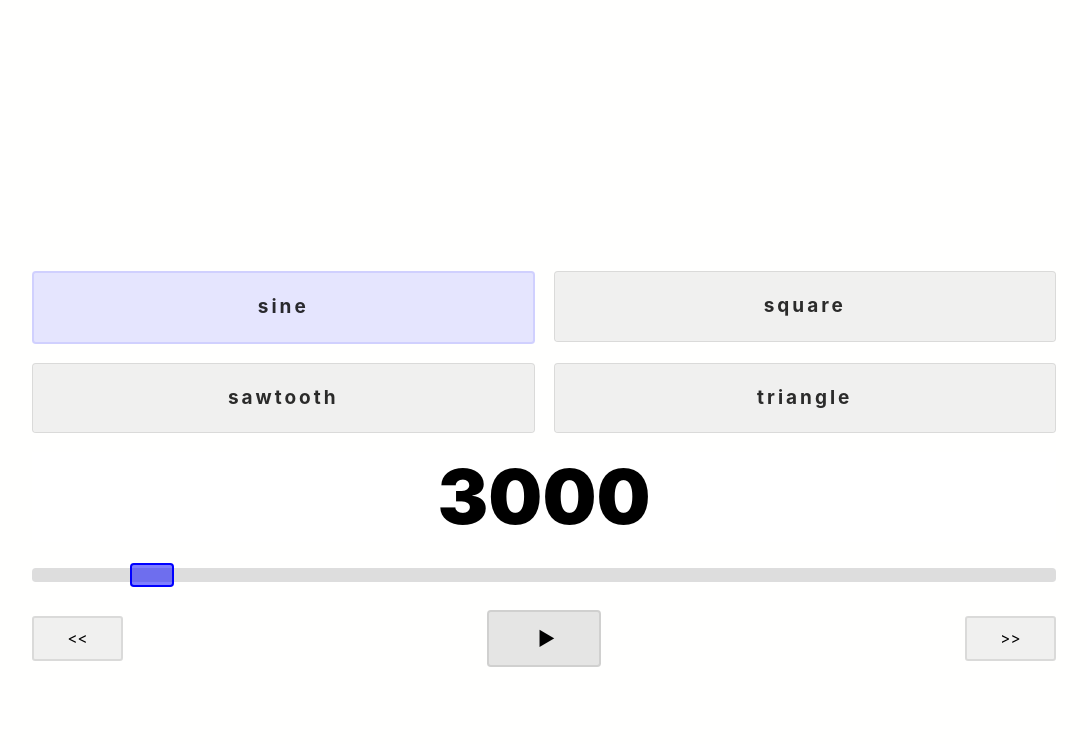
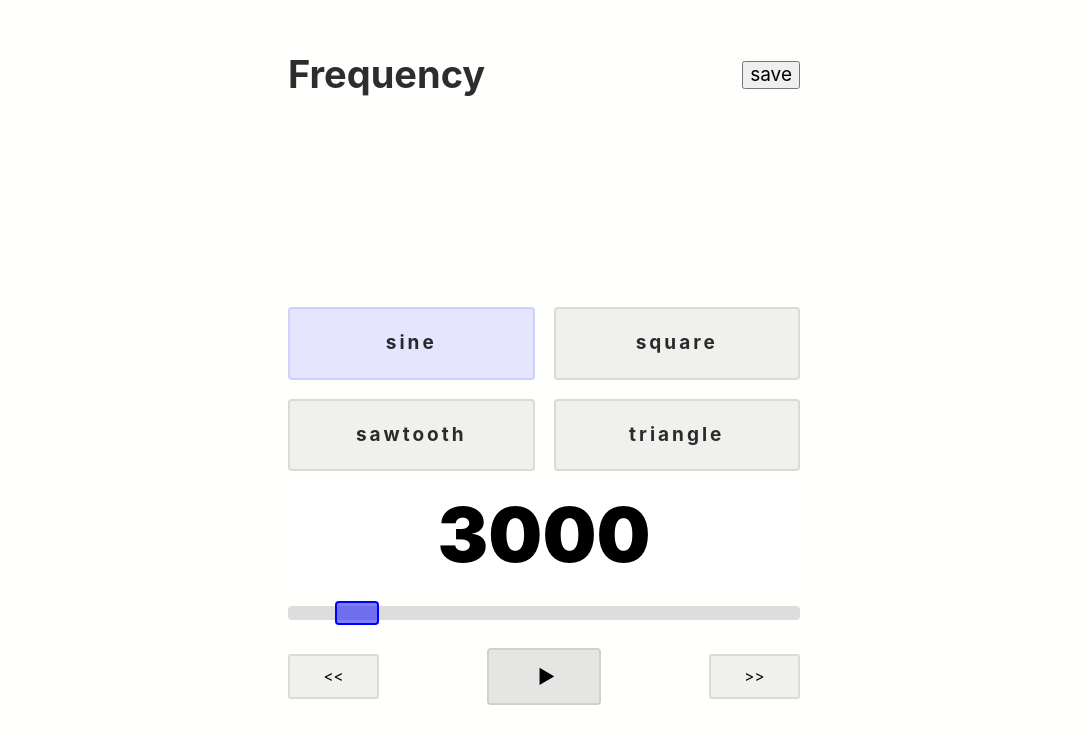
Before and after one commit to ninest/Frequency, a Vue app: page / in a window 1280 px wide. Shown: the top 744 px of the page, without its empty margins (96-1183 px from the left). Built offline with nearby package versions, Linux system fonts and the light colour scheme.

Commit message:
added save button

```diff
--- a/public/index.html
+++ b/public/index.html
@@ -5,7 +5,6 @@
     <meta http-equiv="X-UA-Compatible" content="IE=edge">
     <meta name="viewport" content="width=device-width,initial-scale=1.0">
     <link rel="icon" href="<%= BASE_URL %>favicon.ico">
-    <meta name="theme-color" content="#ffffff">
     <title><%= htmlWebpackPlugin.options.title %></title>
   </head>
   <body>
--- a/src/App.vue
+++ b/src/App.vue
@@ -6,7 +6,13 @@
 </template>
 
 <style lang="scss">
+@import '@/assets/styles/variables.scss';
+
 main {
-  padding: calc(var(--extra-padding)) 10%;
+  padding: calc(var(--main-padding)) 5%;
+
+  @include not-mobile-screen {
+    padding: calc(var(--main-padding)) 30%;
+  }
 }
 </style>
--- a/src/assets/styles/variables.scss
+++ b/src/assets/styles/variables.scss
@@ -4,7 +4,7 @@
   }
 }
 @mixin tablet-screen {
-  @media screen and (max-width: 1150px) {
+  @media screen and (max-width: 1350px) {
     @content;
   }
 }
--- /dev/null
+++ b/src/components/AppBar.vue
@@ -0,0 +1,13 @@
+<template lang="pug">
+  .app-bar
+    h1 Frequency
+    button(@click="$store.commit('save')") save
+</template>
+
+<style lang="scss" scoped>
+.app-bar {
+  display: flex;
+  justify-content: space-between;
+  align-items: center;
+}
+</style>
--- a/src/components/SelectableWaveType.vue
+++ b/src/components/SelectableWaveType.vue
@@ -34,12 +34,16 @@
   letter-spacing: 3px;
 
   background-color: rgba(0, 0, 0, 0.060);
-  border: 1px solid rgba(0, 0, 0, 0.090);
+  border: 2px solid rgba(0, 0, 0, 0.090);
 
 
   &.selected {
     background-color: rgba(var(--accent-color-rgb), 0.10);
     border: 2px solid rgba(var(--accent-color-rgb), 0.090);
   }
+
+  &:focus {
+    outline: none;
+  }
 }
 </style>
--- a/src/router/index.js
+++ b/src/router/index.js
@@ -14,19 +14,19 @@ const routes = [
       title: 'Frequency'
     }
   },
-  {
-    path: '/about',
-    name: 'About',
-    // route level code-splitting
-    // this generates a separate chunk (about.[hash].js) for this route
-    // which is lazy-loaded when the route is visited.
-    component: function () {
-      return import(/* webpackChunkName: "about" */ '../views/About.vue')
-    },
-    meta: {
-      title: 'About - Frequency'
-    }
-  }
+  // {
+  //   path: '/about',
+  //   name: 'About',
+  //   // route level code-splitting
+  //   // this generates a separate chunk (about.[hash].js) for this route
+  //   // which is lazy-loaded when the route is visited.
+  //   component: function () {
+  //     return import(/* webpackChunkName: "about" */ '../views/About.vue')
+  //   },
+  //   meta: {
+  //     title: 'About - Frequency'
+  //   }
+  // }
 ]
 
 const router = new VueRouter({
--- a/src/store/index.js
+++ b/src/store/index.js
@@ -61,6 +61,10 @@ export default new Vuex.Store({
       state.audioContext = new (window.AudioContext || window.webkitAudioContext)();
       state.oscillator = state.audioContext.createOscillator();
       state.oscillator.connect(state.audioContext.destination);
+    },
+
+    save(state) {
+      console.log("Saving")
     }
   },
   actions: {
--- a/src/views/About.vue
+++ /dev/null
@@ -1,4 +0,0 @@
-<template lang="pug">
-  div
-    h1 About
-</template>
--- a/src/views/Home.vue
+++ b/src/views/Home.vue
@@ -1,6 +1,7 @@
 <template lang="pug">
   main
     .top
+      AppBar
     .bottom
       Selector
       Display
@@ -9,12 +10,14 @@
 </template>
 
 <script>
+import AppBar from '@/components/AppBar.vue';
 import Display from '@/components/Display.vue';
 import Selector from '@/components/Selector.vue';
 import Slider from '@/components/Slider.vue';
 import Buttons from '@/components/Buttons.vue';
 export default {
   components: {
+    AppBar,
     Display,
     Selector,
     Slider,
@@ -43,6 +46,6 @@ main {
   }
 
 
-  padding-bottom: calc( 7*var(--main-padding));
+  padding-bottom: calc(5*var(--main-padding));
 }
 </style>
--- /dev/null
+++ b/vue.config.js
@@ -0,0 +1,10 @@
+module.exports = {
+  pwa: {
+    name: 'Frequency',
+
+    themeColor: '#ffffff',
+    msTileColor: '#ffffff',
+
+    appleMobileWebAppCapable: true,
+  }
+}
```
